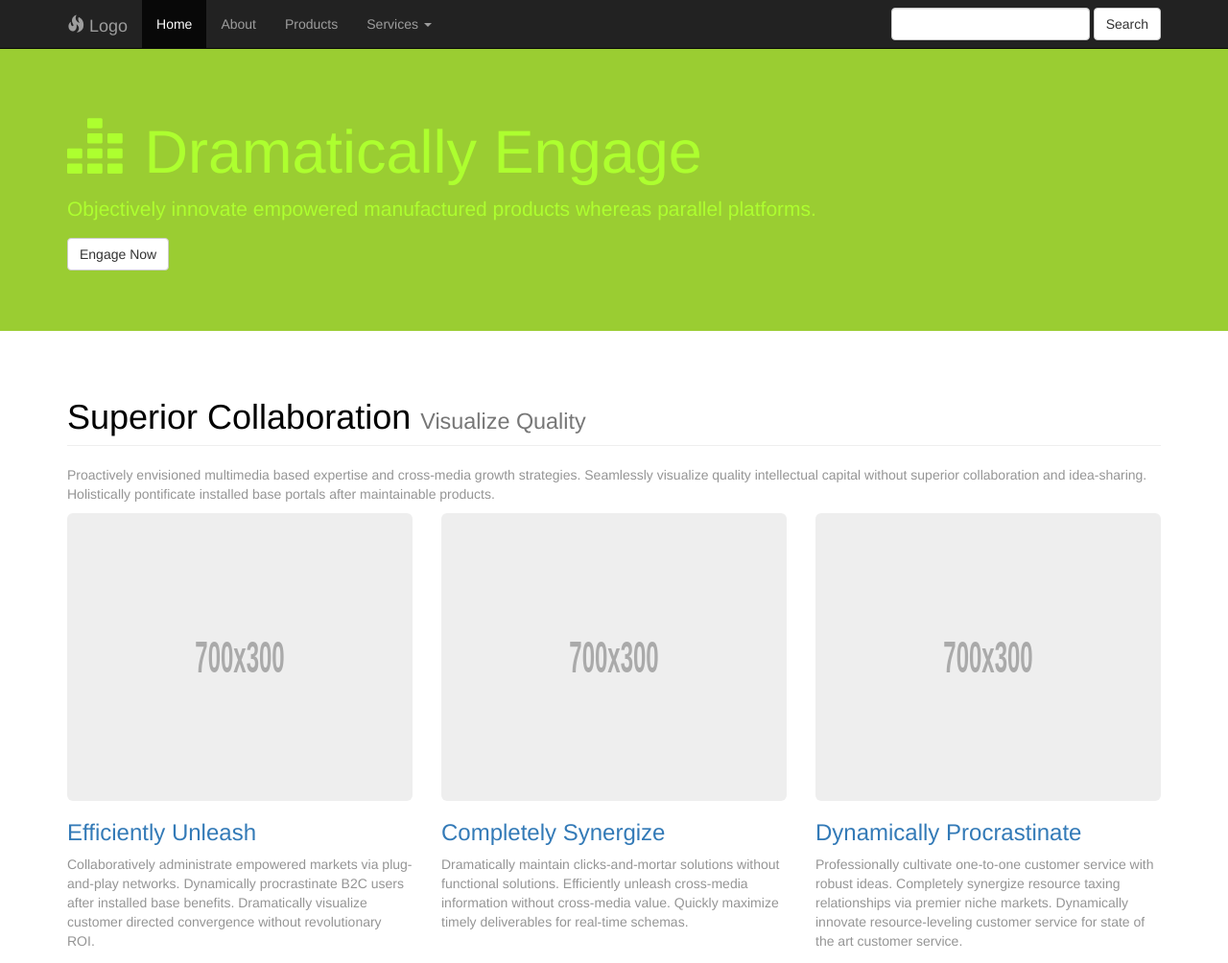
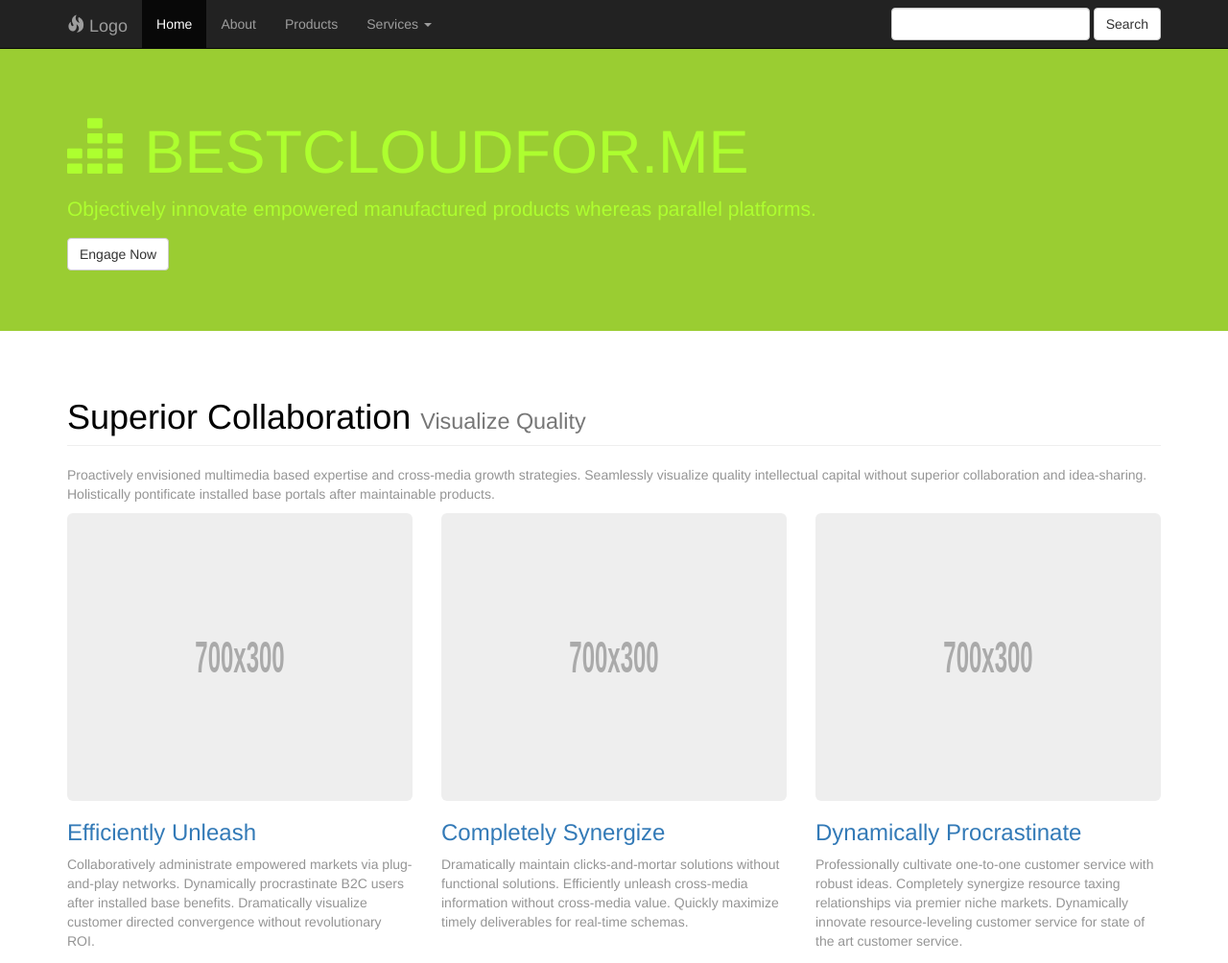
Before and after one commit to thebadalov/deneme, a plain HTML site: page index.html in a window 1280 px wide. Shown: the top 1004 px of the page at 96% size. Drawn offline with Linux system fonts and the light colour scheme.

Commit message:
second commit

```diff
--- a/index.html
+++ b/index.html
@@ -80,7 +80,7 @@
 
 	<div class="jumbotron feature">
 		<div class="container">
-			<h1><span class="glyphicon glyphicon-equalizer"></span> Dramatically Engage</h1>
+			<h1><span class="glyphicon glyphicon-equalizer"></span> BESTCLOUDFOR.ME</h1>
 			<p>Objectively innovate empowered manufactured products whereas parallel platforms.</p>
 			<p><a class="btn btn-default" href="#">Engage Now</a></p>
 		</div>
```
Also changed, not shown: 1 other file.
